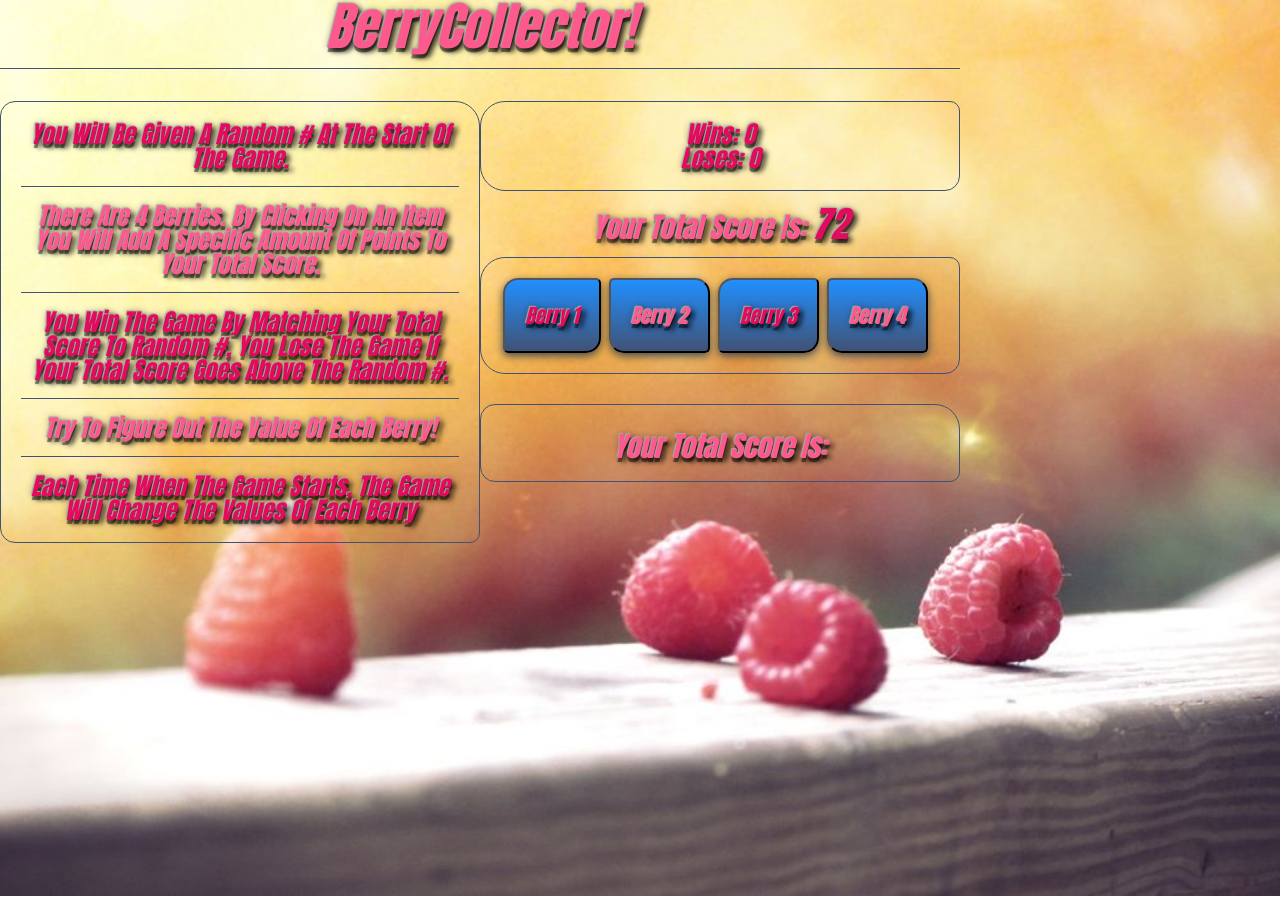
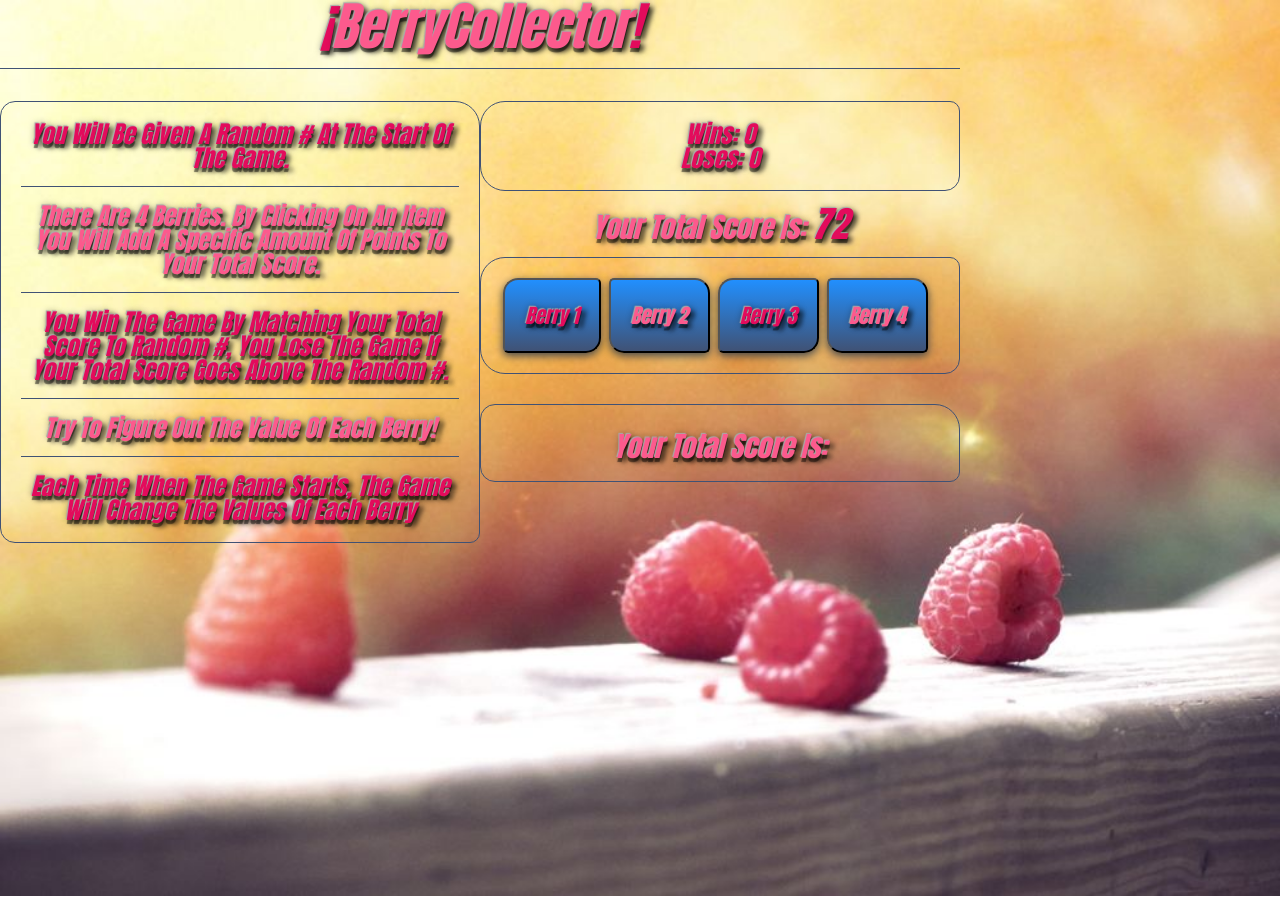
Before and after one commit to 2juicy/BerryCollector, a plain HTML site: page index.html in a window 1280 px wide. Drawn offline with nearby package versions, Linux system fonts and the light colour scheme.

Commit message:
more CSS junk

```diff
--- a/css/style.css
+++ b/css/style.css
@@ -12,7 +12,7 @@ hr{
     padding: 0;
     }
 h1{
-    color: #fc5a8d;
+    color: #E30B5C;
     font-size: 52px;
     font-family: Impact, Haettenschweiler, 'Arial Narrow Bold', sans-serif;
     text-transform: capitalize;
@@ -35,7 +35,6 @@ p{
              0px 0px 7px rgba(0,0,0,0.4);
     text-align: center;
 }
-
 .container{
     position: relative;
     max-width: 960px;
--- a/index.html
+++ b/index.html
@@ -16,7 +16,7 @@
 		<img width="100%" height='100%' src="images/background.jpg">
 	</figure>
 	<div class="container">
-		<h1>BerryCollector!</h1>
+		<h1>¡<span id='strawberry'>BerryCollector</span>!</h1>
 <hr>
 		<div class="column">
 			<p>You will be given a random # at the start of the game.</p>
```
